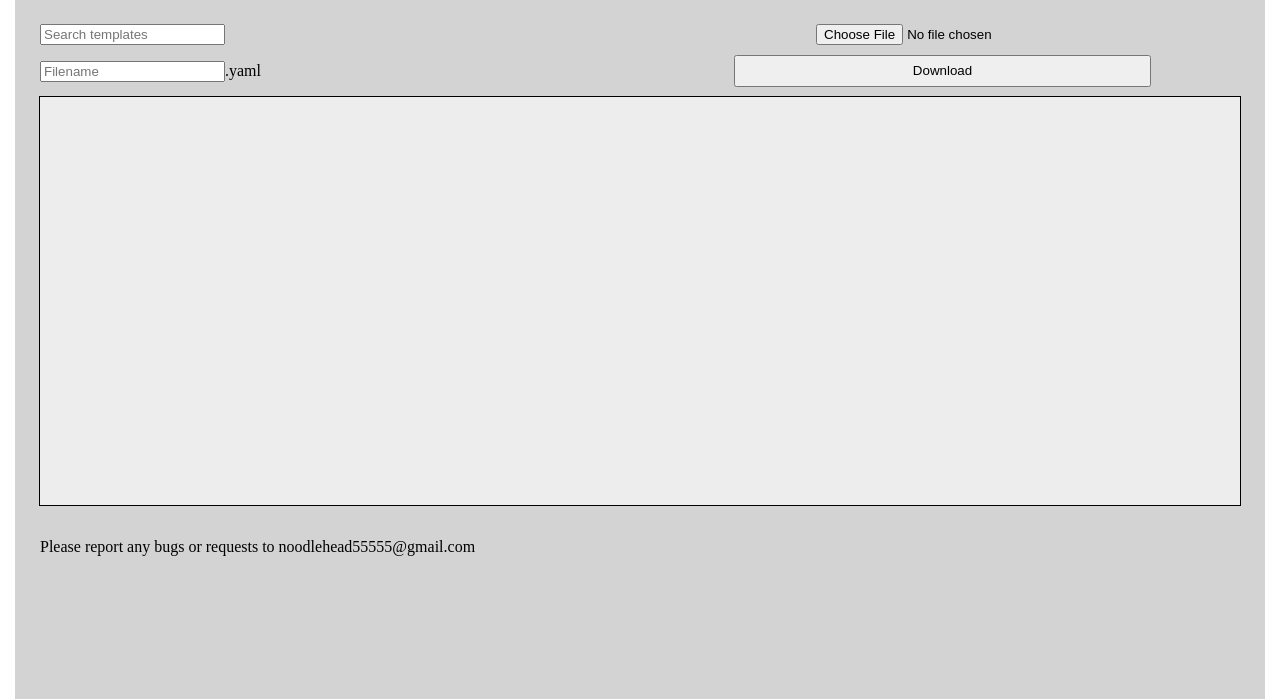
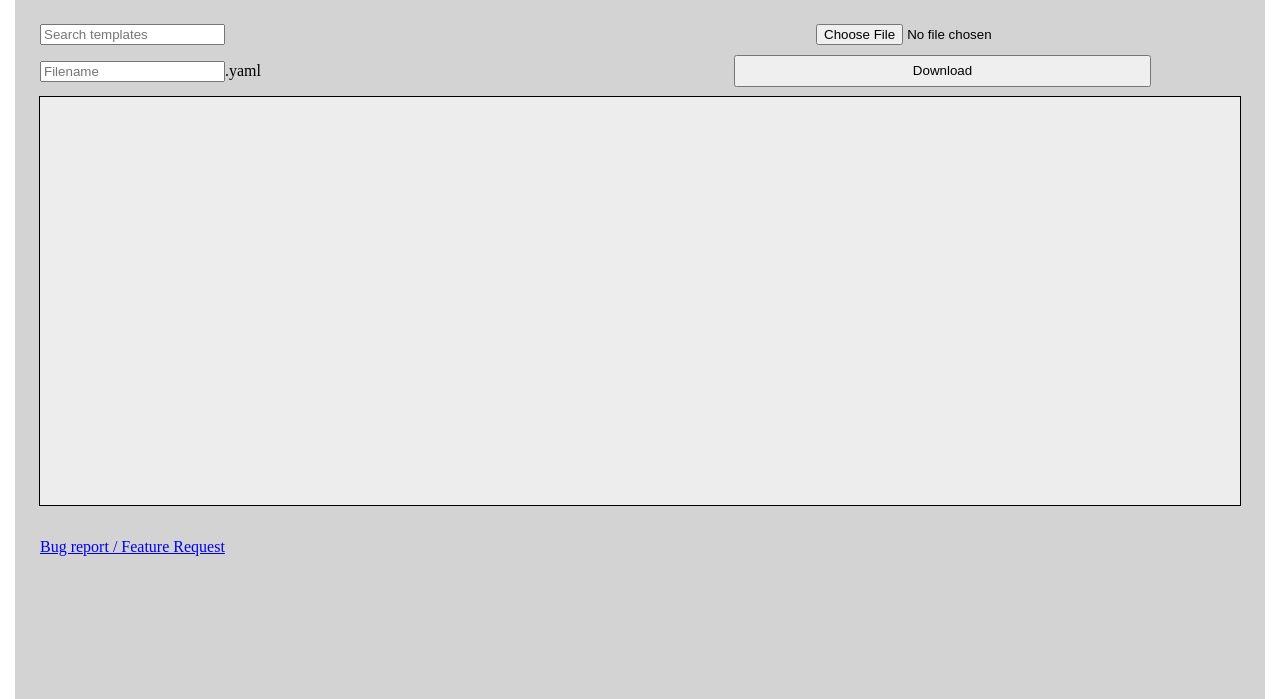
Before and after one commit to noodlehead55555/noodlehead55555.github.io, a plain HTML site: page yamlEditor/index.html in a window 1280 px wide. Shown: the part 101-800 px from the top of the page. Drawn offline with Linux system fonts and the light colour scheme.

Commit message:
add feature request link

```diff
--- a/yamlEditor/index.html
+++ b/yamlEditor/index.html
@@ -23,7 +23,7 @@
           <pre id="output" name="output" contenteditable="true"></pre>
           <div id="fakeOutput" name="fakeOutput"></div>
         </div>
-        <p>Please report any bugs or requests to noodlehead55555@gmail.com</p>
+        <p><a href="https://docs.google.com/forms/d/e/1FAIpQLSd-jgWMNzvxUCVQdhCjjfwdjXHo46cVUcgRIQQCe7J-yagLLQ/viewform?usp=dialog">Bug report / Feature Request</a></p>
     </main>
     <script src="index.js"></script>
   </body>
```
